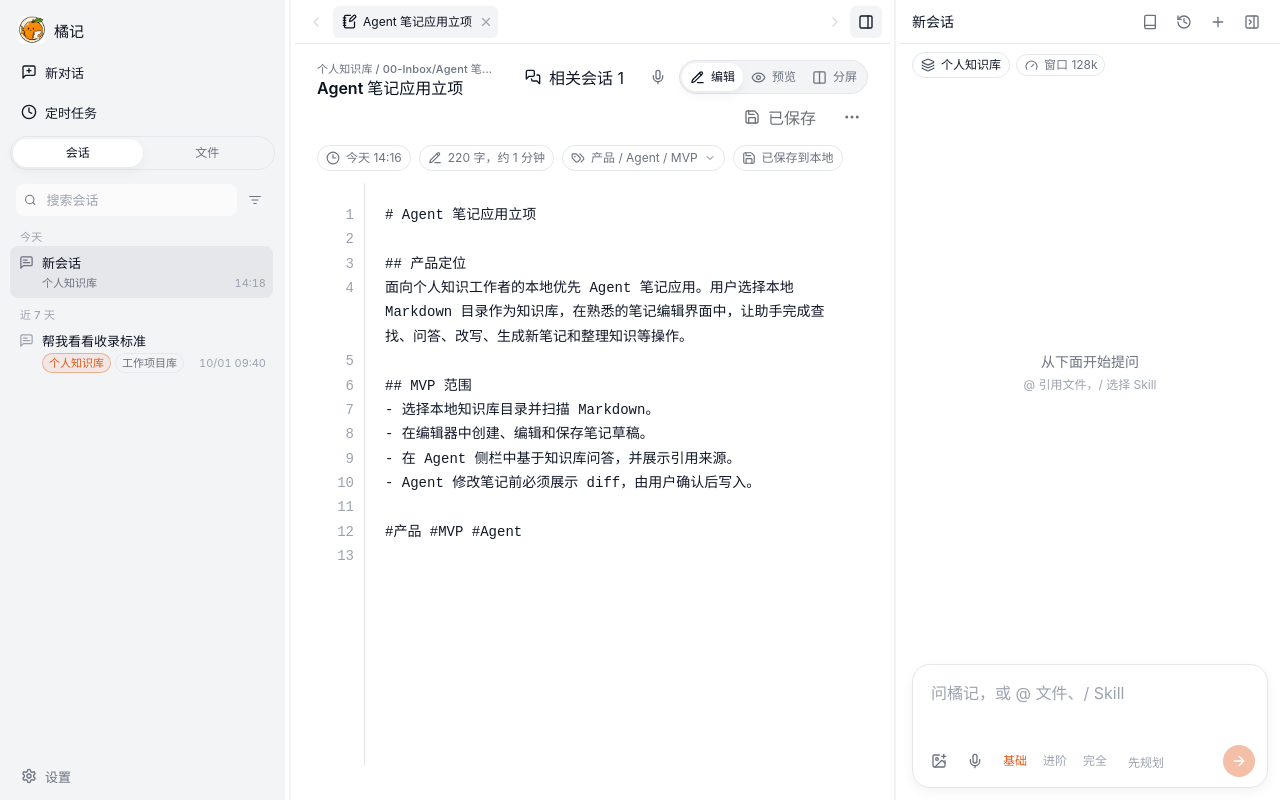
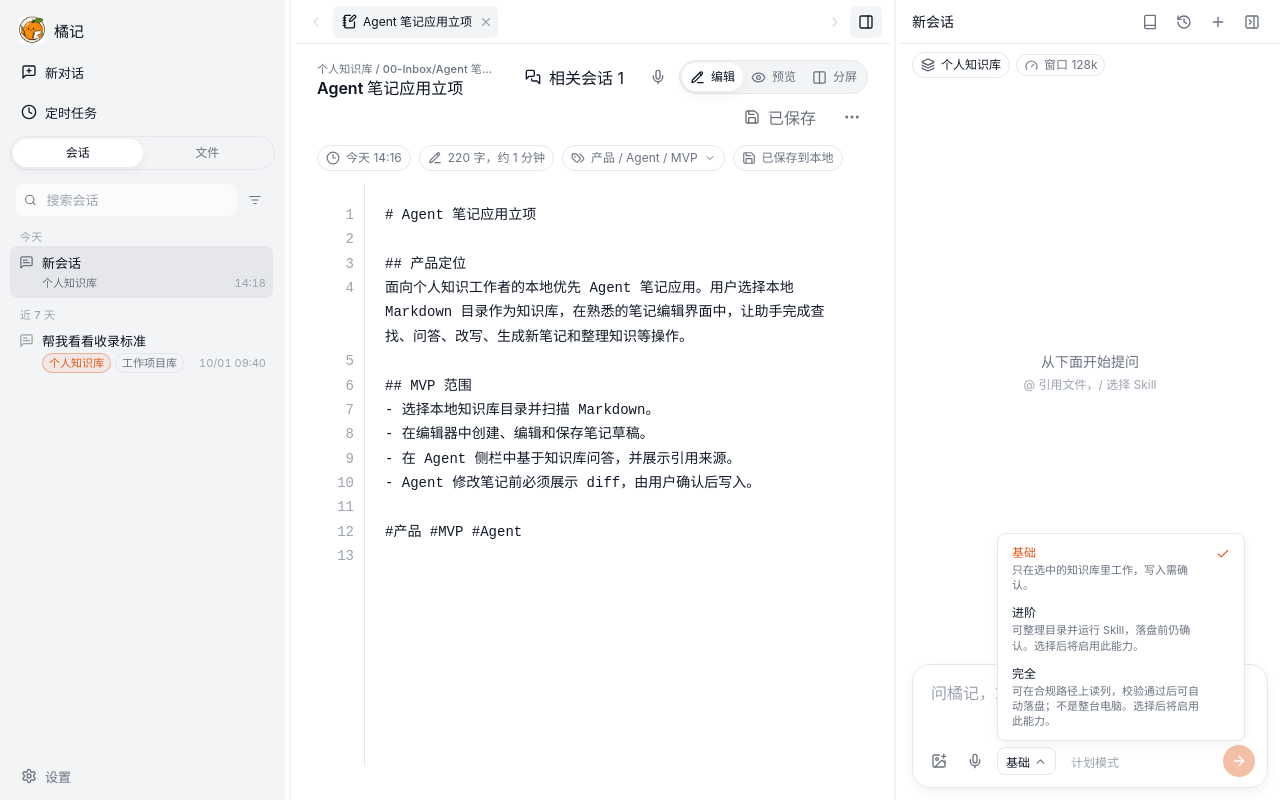
Before and after one commit to ciri667/orange, a React (Vite) app: page / in a window 1280 px wide. Both pictures are taken after a click on the button "基础". Built offline with nearby package versions, Linux system fonts and the light colour scheme.

Commit message:
fix(ui): 调整部分页面样式

```diff
--- a/src/agent/AgentPanelSections.tsx
+++ b/src/agent/AgentPanelSections.tsx
@@ -1,4 +1,4 @@
-import { Check, Clock, Copy, Database, FolderOpen, Gauge, Layers3, ListChecks, Pencil, Sparkles, X } from "lucide-react";
+import { Check, ChevronDown, Clock, Copy, Database, FolderOpen, Gauge, Layers3, ListChecks, Pencil, Sparkles, X } from "lucide-react";
 import { useEffect, useRef, useState } from "react";
 import ReactMarkdown from "react-markdown";
 import rehypeSanitize from "rehype-sanitize";
@@ -20,6 +20,7 @@ import {
   protectGfmTablePipesInInlineCode,
 } from "../shared/markdown";
 import { OverflowTooltipText } from "../shared/OverflowTooltipText";
+import { Menu, MenuItem, MenuPanel } from "../shared/Menu";
 import { agentPopoverClassName, fieldTextareaClassName, popoverHeaderClassName, sectionLabelClassName } from "../shared/ui";
 import {
   getScopeSummaryLabel,
@@ -126,7 +127,7 @@ export const AGENT_SECURITY_LEVEL_COPY = {
   },
 } as const;
 
-/** 钉在输入条上的三级权限开关；IM 会话不渲染。 */
+/** 钉在输入条上的三级权限下拉；IM 会话不渲染。选择更高档仍会走原有授权确认。 */
 export function AgentSecurityLevelControl({
   activeSession,
   agentSecurity,
@@ -138,40 +139,73 @@ export function AgentSecurityLevelControl({
   isBusy: boolean;
   onSecurityLevelChange?: (level: AgentSession["securityLevel"]) => void;
 }) {
+  const [isOpen, setIsOpen] = useState(false);
+
   if (!agentSecurity) {
     return null;
   }
 
-  return (
-    <div className="inline-flex min-w-0 shrink items-center gap-1 bg-transparent p-0 text-xs" aria-label="当前会话权限" role="radiogroup">
-      {([
+  const selectedCopy = AGENT_SECURITY_LEVEL_COPY[activeSession.securityLevel];
+  const levels = [
     ["basic", true],
     ["advanced", agentSecurity.advancedExecutionEnabled],
     ["autonomous", agentSecurity.autonomousModeEnabled],
-      ] as const).map(([level, isEnabled]) => {
+  ] as const;
+
+  return (
+    <Menu className="shrink-0" open={isOpen} onClose={() => setIsOpen(false)}>
+      <button
+        className={cn(
+          "inline-flex h-7 items-center gap-1 rounded-control border border-border bg-surface px-2 text-[12px] font-medium text-ink",
+          "hover:border-border-strong hover:bg-surface-hover",
+          "focus-visible:border-border-strong focus-visible:outline-none",
+          "disabled:cursor-not-allowed disabled:opacity-50",
+        )}
+        type="button"
+        aria-haspopup="menu"
+        aria-expanded={isOpen}
+        aria-label={`当前会话权限：${selectedCopy.label}。${selectedCopy.description}`}
+        title={selectedCopy.description}
+        disabled={isBusy}
+        onClick={() => setIsOpen((open) => !open)}
+      >
+        <span>{selectedCopy.label}</span>
+        <ChevronDown size={13} className={cn("shrink-0 text-ink-muted transition-transform", isOpen && "rotate-180")} />
+      </button>
+      {isOpen && (
+        <MenuPanel
+          placement="top-end"
+          className="bottom-[calc(100%+6px)] left-0 w-[248px] min-w-0 whitespace-normal"
+        >
+          {levels.map(([level, isEnabled]) => {
             const copy = AGENT_SECURITY_LEVEL_COPY[level];
             const active = activeSession.securityLevel === level;
+            const hint = isEnabled ? copy.description : `${copy.description}选择后将启用此能力。`;
 
             return (
-          <button
-            className={cn(
-              "rounded-full border-0 bg-transparent px-1.5 py-0.5 text-[12px] font-medium",
-              active ? "text-accent" : "text-ink-soft hover:text-ink",
-            )}
-            type="button"
-            role="radio"
+              <MenuItem
+                key={level}
+                role="menuitemradio"
                 aria-checked={active}
-            aria-label={`${copy.label}权限。${copy.description}`}
-            title={`${copy.description}${isEnabled ? "" : "选择后将启用此能力。"}`}
-            disabled={isBusy}
-            key={level}
-            onClick={() => onSecurityLevelChange?.(level)}
+                aria-label={`${copy.label}权限。${hint}`}
+                title={hint}
+                className="h-auto items-start gap-2 py-1.5 whitespace-normal"
+                onClick={() => {
+                  setIsOpen(false);
+                  onSecurityLevelChange?.(level);
+                }}
               >
-            {copy.label}
-          </button>
+                <span className="grid min-w-0 flex-1 gap-0.5 text-left">
+                  <span className={cn("font-medium", active && "text-accent")}>{copy.label}</span>
+                  <span className="text-[11px] leading-snug font-normal text-ink-muted">{hint}</span>
+                </span>
+                {active ? <Check size={14} className="mt-0.5 shrink-0 text-accent" /> : <span className="size-3.5 shrink-0" aria-hidden="true" />}
+              </MenuItem>
             );
           })}
-    </div>
+        </MenuPanel>
+      )}
+    </Menu>
   );
 }
 
@@ -192,7 +226,7 @@ export function PlanModeToggle({
       type="button"
       role="switch"
       aria-checked={active}
-      aria-label="先规划模式"
+      aria-label="计划模式"
       title={active ? "规划中：Agent 只读探索并先给出执行计划，你确认后才执行。点击可关闭。" : "开启后 Agent 先给出执行计划，你确认后才动手。"}
       disabled={isBusy}
       className={cn(
@@ -203,7 +237,7 @@ export function PlanModeToggle({
       )}
       onClick={() => onPlanModeChange(!active)}
     >
-      先规划
+      计划模式
     </button>
   );
 }
```
Also changed, not shown: 1 other file (tests, documents, lock files or other folders). Lines whose indentation alone changed are shown as unchanged.
